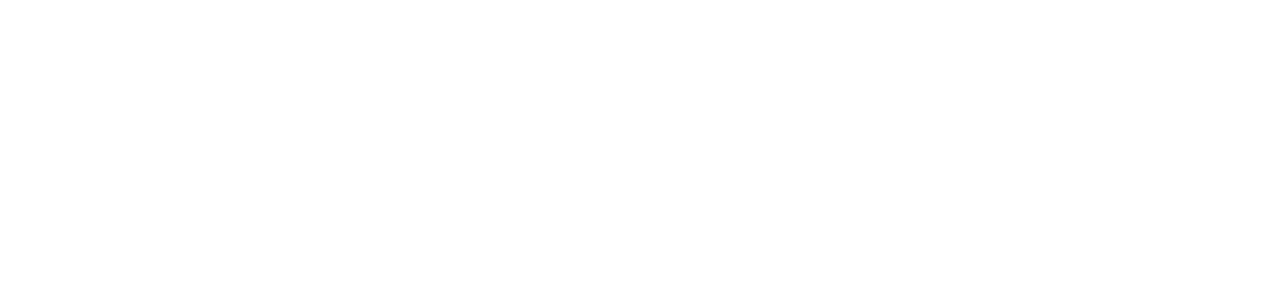
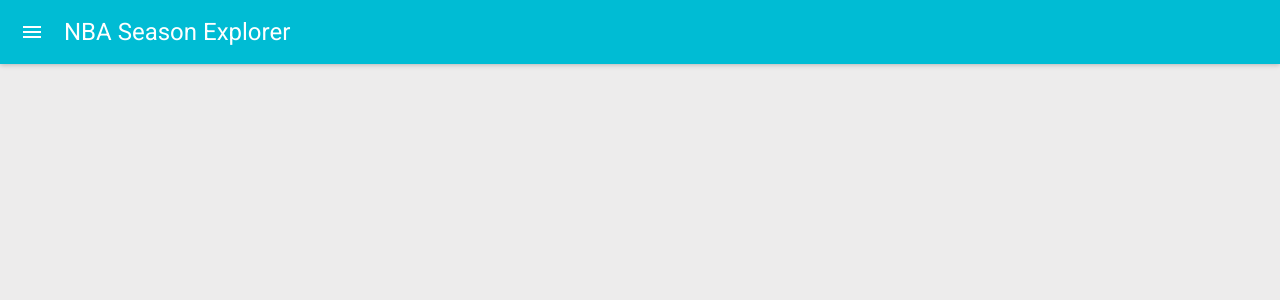
Before and after one commit to jtibbertsma/nba-season-explorer, a React (Create React App) app: page / in a window 1280 px wide. Shown: the top 300 px of the page. Built offline with nearby package versions, Linux system fonts and the light colour scheme; the HTML template or start-up script is replaced by a standard one.

Commit message:
Add basic layout

```diff
--- a/src/App.js
+++ b/src/App.js
@@ -1,11 +1,12 @@
 import React, { Component } from 'react';
 import Theme from './components/providers/Theme';
+import Layout from './components/layout/Layout';
 
 class App extends Component {
   render() {
     return (
       <Theme>
-        <div />
+        <Layout />
       </Theme>
     );
   }
--- /dev/null
+++ b/src/components/layout/AppBar.js
@@ -0,0 +1,12 @@
+import React, { Component } from 'react';
+import MuiAppBar from 'material-ui/AppBar';
+
+export default class AppBar extends Component {
+  render() {
+    return (
+      <MuiAppBar title="NBA Season Explorer">
+
+      </MuiAppBar>
+    );
+  }
+}
--- /dev/null
+++ b/src/components/layout/Layout.js
@@ -0,0 +1,79 @@
+import React, { Component } from 'react';
+import muiThemeable from 'material-ui/styles/muiThemeable';
+import autoprefixer from 'material-ui/utils/autoprefixer';
+import withWidth from 'material-ui/utils/withWidth';
+import { Card } from 'material-ui/Card';
+import AppBar from './AppBar';
+
+const styles = {
+  main: {
+    display: 'flex',
+    flexDirection: 'column',
+    minHeight: '100vh',
+  },
+  body: {
+    backgroundColor: '#edecec',
+    display: 'flex',
+    flex: 1,
+    overflowY: 'hidden',
+    overflowX: 'scroll',
+  },
+  bodySmall: {
+    backgroundColor: '#fff',
+  },
+  content: {
+    flex: 1,
+    padding: '2em',
+  },
+  contentSmall: {
+    flex: 1,
+    paddingTop: '3em',
+  }
+};
+
+const prefixedStyles = {};
+
+class Layout extends Component {
+  render() {
+    const { muiTheme, width } = this.props;
+    if (!prefixedStyles.main) {
+      // do this once because user agent never changes
+      const prefix = autoprefixer(muiTheme);
+      prefixedStyles.main = prefix(styles.main);
+      prefixedStyles.body = prefix(styles.body);
+      prefixedStyles.bodySmall = prefix(styles.bodySmall);
+      prefixedStyles.content = prefix(styles.content);
+      prefixedStyles.contentSmall = prefix(styles.contentSmall);
+    }
+    return (
+      <div style={prefixedStyles.main}>
+        <AppBar />
+        <div
+          style={
+            width === 1 ? (
+              prefixedStyles.bodySmall
+            ) : (
+              prefixedStyles.body
+            )
+          }
+        >
+          <div
+            style={
+              width === 1 ? (
+                prefixedStyles.contentSmall
+              ) : (
+                prefixedStyles.content
+              )
+            }
+          >
+            <Card>
+
+            </Card>
+          </div>
+        </div>
+      </div>
+    );
+  }
+}
+
+export default muiThemeable()(withWidth()(Layout));
--- a/src/components/providers/Theme.js
+++ b/src/components/providers/Theme.js
@@ -1,5 +1,6 @@
 import React, { Component, Children } from 'react';
 import MuiThemeProvider from 'material-ui/styles/MuiThemeProvider';
+import getMuiTheme from 'material-ui/styles/getMuiTheme';
 import {
   cyan500, cyan700,
   pinkA200,
@@ -10,7 +11,7 @@
 import spacing from 'material-ui/styles/spacing';
 
 export default class Theme extends Component {
-  static theme = {
+  static theme = getMuiTheme({
     spacing: spacing,
     fontFamily: 'Roboto, sans-serif',
     palette: {
@@ -29,7 +30,7 @@
       clockCircleColor: fade(darkBlack, 0.07),
       shadowColor: fullBlack,
     },
-  };
+  });
 
   render() {
     return (
```
